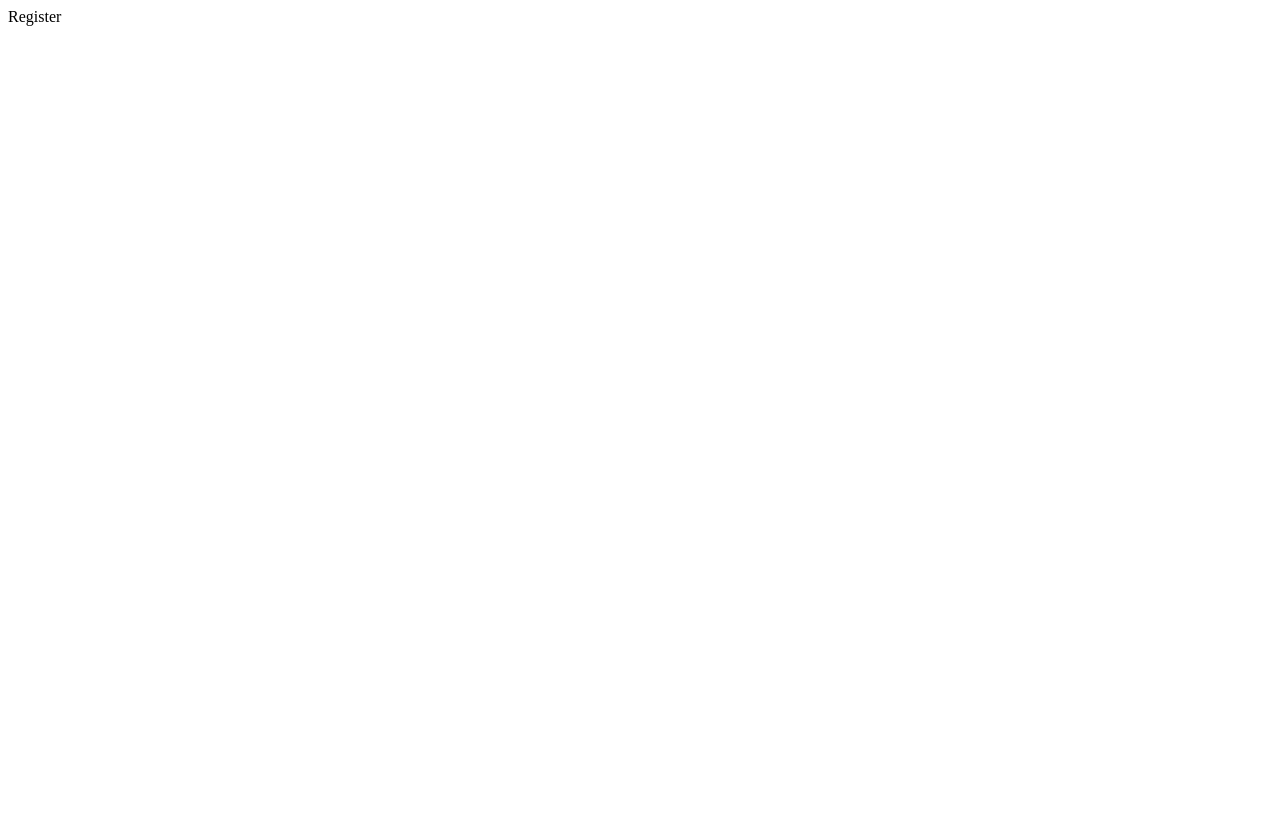
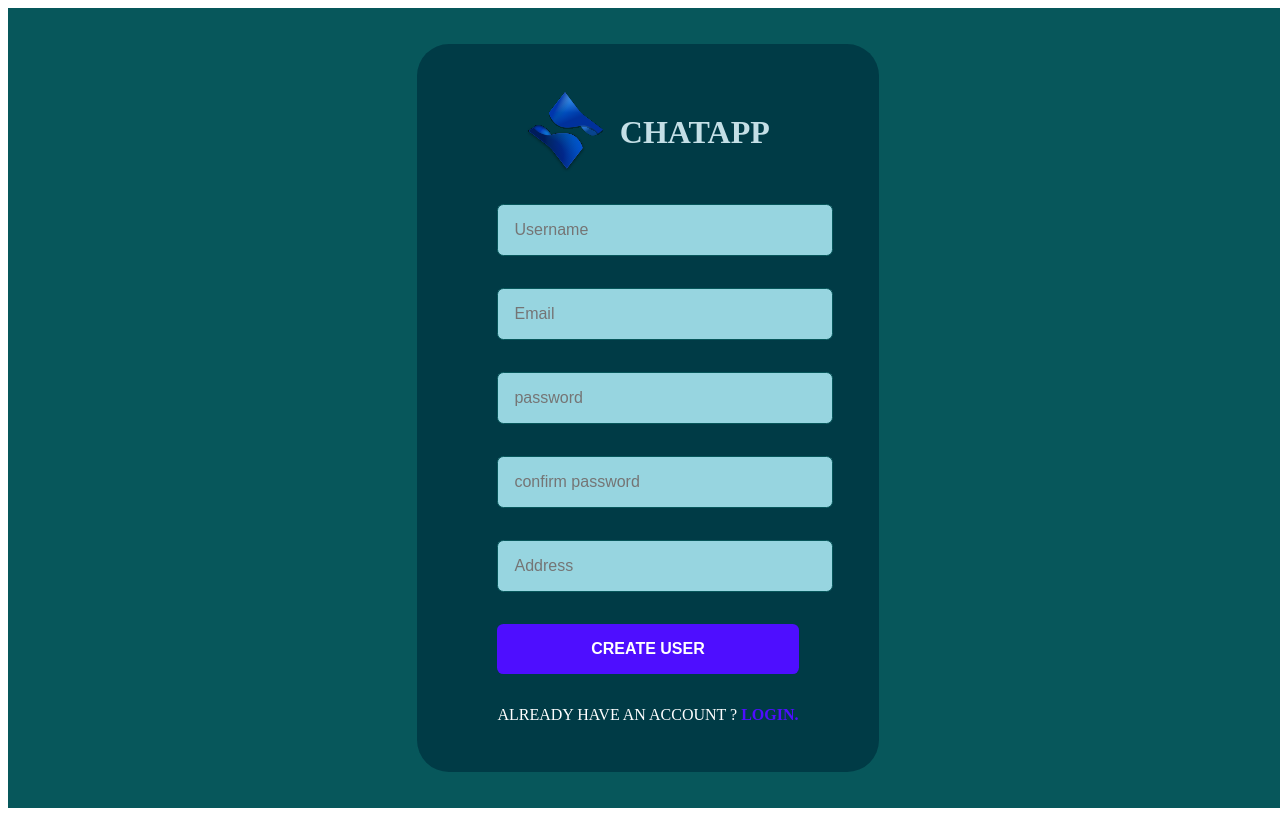
Before and after one commit to EnesAgir-7/SoftwareArchitecture-Team, a React (Create React App) app in the folder public/: page /register in a window 1280 px wide. Built offline with nearby package versions, Linux system fonts and the light colour scheme.

Commit message:
register page UI

```diff
--- a/public/src/pages/register.jsx
+++ b/public/src/pages/register.jsx
@@ -1,9 +1,103 @@
-import React from 'react'
+import React, { useState, useEffect } from "react";
+import styled from "styled-components";
+import { useNavigate, Link } from "react-router-dom";
+import Logo from "../assets/logo.svg";
 
 function register() {
+    const handleSubmit = (event)=>{
+        event.preventDefault();
+        alert("form")
+    }
+    const handleChange = (event)=>{
+
+    }
     return (
-        <div>Register</div>
+        <FormContainer>
+            <form onSubmit={(event)=>handleSubmit(event)}>
+                <div className="brand">
+                    <img src={Logo} alt="Logo" />
+                    <h1>ChatApp</h1>
+                </div>
+                <input type="text" placeholder="Username" name="username" onChange={(e) => handleChange(e)}/>
+                <input type="email" placeholder="Email" name="email" onChange={(e) => handleChange(e)}/>
+                <input type="password" placeholder="password" name="password" onChange={(e) => handleChange(e)}/>
+                <input type="password" placeholder="confirm password" name="confirmPassword" onChange={(e) => handleChange(e)}/>
+                <input type="address" placeholder="Address" name="address" onChange={(e) => handleChange(e)}/>
+                <button type="submit">Create User</button>
+                <span>
+                    Already have an account ? <Link to="/login">Login.</Link>
+                </span>
+            </form>
+        </FormContainer>
     )
 }
 
+const FormContainer = styled.div`
+    height: 100vh;
+    width: 100vw;
+    display: flex;
+    flex-direction: column;
+    justify-content: center;
+    gap: 1rem;
+    align-items: center;
+    background-color: #07575B;
+    .brand {
+        display: flex;
+        align-items: center;
+        gap: 1rem;
+        justify-content: center;
+        img {
+            height: 5rem;
+        }
+        h1 {
+            color: #C4DFE6;
+            text-transform: uppercase;
+        }
+    }
+    form {
+        display: flex;
+        flex-direction: column;
+        gap: 2rem;
+        background-color: #003B46;
+        border-radius: 2rem;
+        padding: 3rem 5rem;
+    }
+    input {
+        background-color: #97D5E0;
+        padding: 1rem;
+        border: 0.1rem solid #07575B;
+        border-radius: 0.4rem;
+        color: black;
+        width: 100%;
+        font-size: 1rem;
+        &:focus {
+            border: 0.1rem solid #C4DFE6;
+            outline: none;
+        }
+    }
+    button {
+        background-color: #4e0eff;
+        color: white;
+        padding: 1rem 2rem;
+        border: none;
+        font-weight: bold;
+        cursor: pointer;
+        border-radius: 0.4rem;
+        font-size: 1rem;
+        text-transform: uppercase;
+        &:hover {
+            background-color: green;
+        }
+    }
+    span {
+        color: white;
+        text-transform: uppercase;
+        a {
+            color: #4e0eff;
+            text-decoration: none;
+            font-weight: bold;
+        }
+    }
+`;
+
 export default register
```
